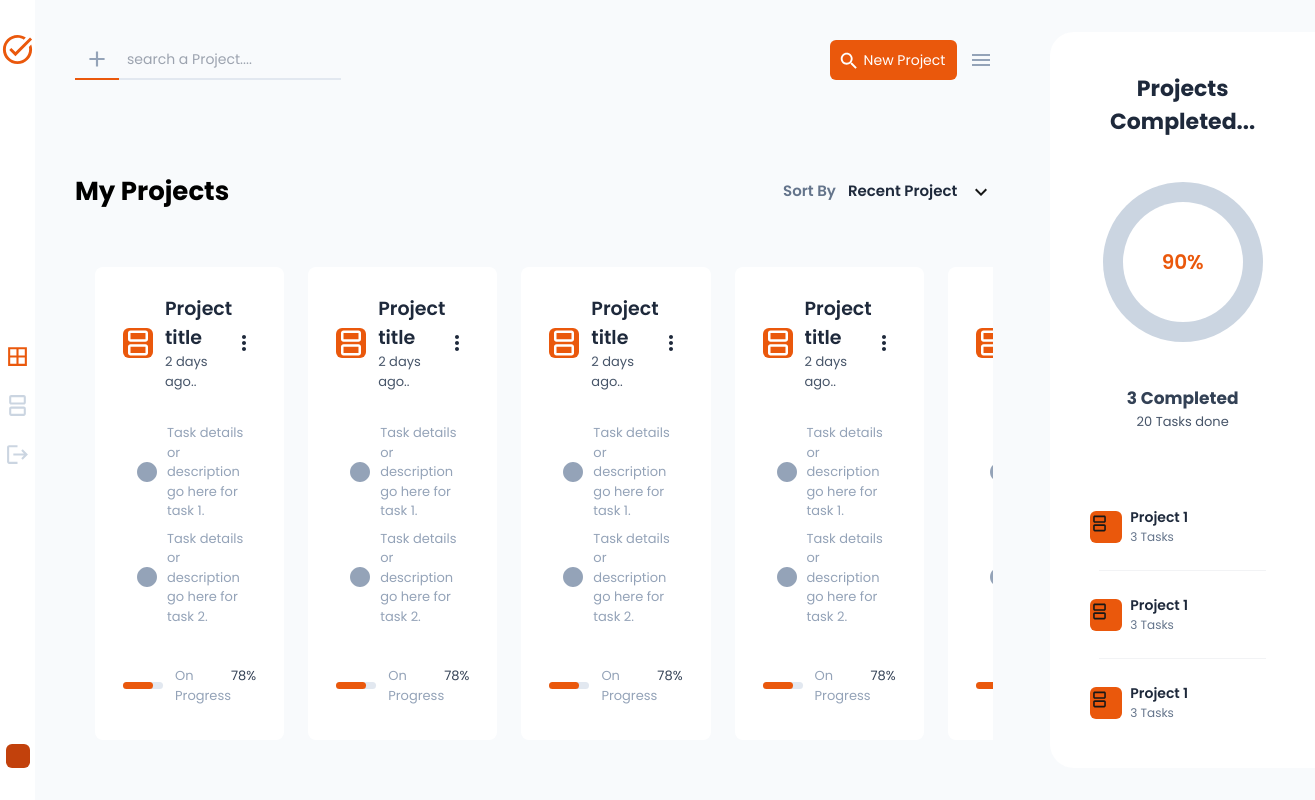
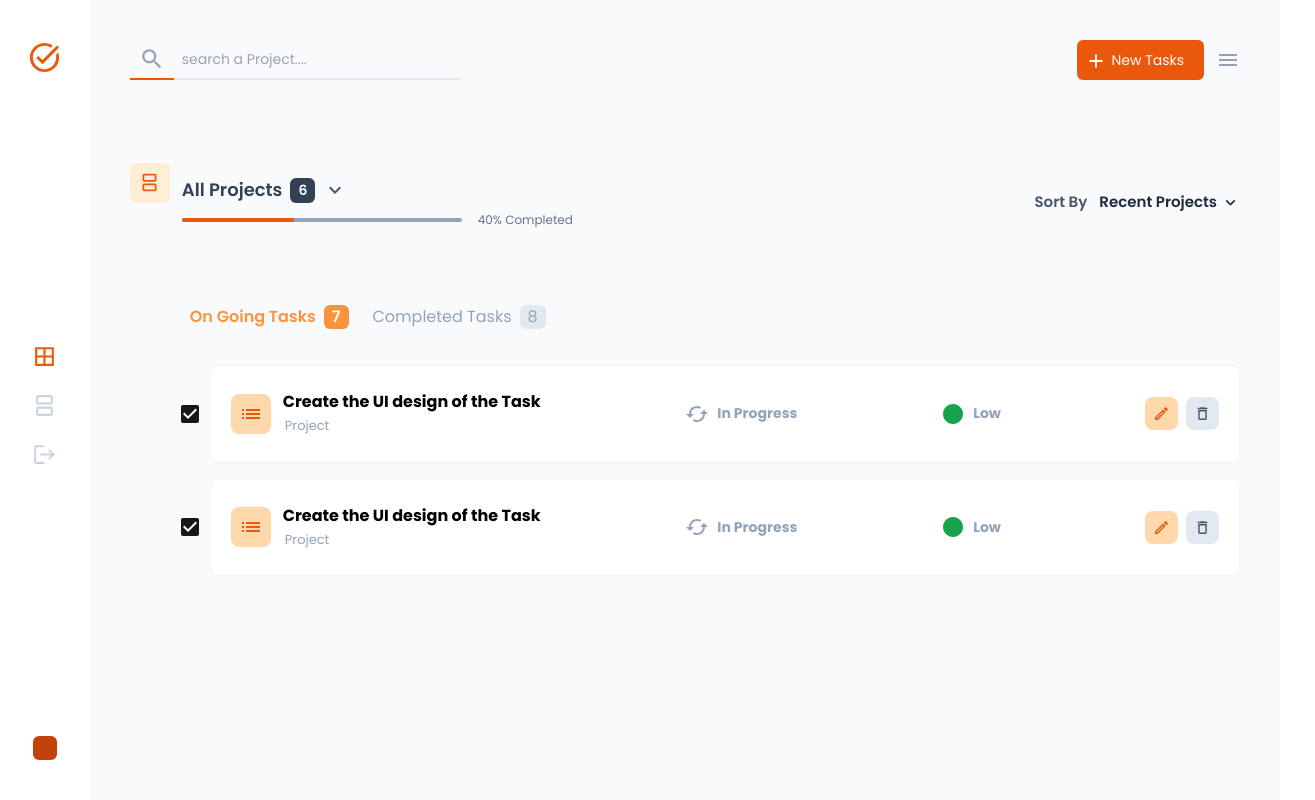
Before and after one commit to RdhYuGaan/ManageMate, a Next.js app: page / in a window 1280 px wide. Shown: the whole page, 1315 px wide, since content can reach past the window. Built offline with nearby package versions, Linux system fonts and the light colour scheme.

Commit message:
make responsice allTasks page

```diff
--- a/app/Pages/AllProjects/Components/ProjectHeader.tsx
+++ b/app/Pages/AllProjects/Components/ProjectHeader.tsx
@@ -46,7 +46,7 @@ function AddProjectsButton(){
                 <span className='max-sm:hidden'>New Project </span>
 
             </button>
-            <MenuIcon className="text-slate-400 h-9 cursor-pointer hidden max-sm:block" />
+            <MenuIcon className="text-slate-400 h-9 cursor-pointer hidden max-[940px]:block" />
         </div>
 
     );
--- a/app/Pages/AllTasks/Components/AllTasks.tsx
+++ b/app/Pages/AllTasks/Components/AllTasks.tsx
@@ -4,7 +4,7 @@ import TasksSubHeader from "./TasksSubHeader";
 
 function AllTasks() {
     return (
-        <div className="bg-slate-50 w-full p-10">
+        <div className="bg-slate-50 w-full p-10 max-sm:p-8 max-sm:py-9">
             <TasksHeader />
             <TasksSubHeader />
             <TasksList />
--- a/app/Pages/AllTasks/Components/TasksHeader.tsx
+++ b/app/Pages/AllTasks/Components/TasksHeader.tsx
@@ -1,6 +1,7 @@
 import SearchIcon from "@mui/icons-material/Search";
 import AddIcon from '@mui/icons-material/Add';
 import React from "react";
+import MenuIcon from '@mui/icons-material/Menu';
 
 function TaskHeader(){
     return (
@@ -39,15 +40,15 @@ function SearchBar(){
 
 function AddProjectButton(){
     return(
-        <button className='bg-orange-600 text-white px-2 pr-3 text-[14px] h-10 rounded-md flex gap-1 items-center'>
-            <AddIcon sx={{fontSize:'22px'}}
-            className='mt-[2px]' />
-            <span>New Tasks</span>
+        <div className="flex gap-3 items-center">
+            <button className='bg-orange-600 text-white px-2 pr-3 p-2 text-[14px] h-10 rounded-md flex gap-1 items-center'>
+                <AddIcon sx={{fontSize:'22px'}} className='mt-[2px]' />
+                <span className="max-sm:hidden pr-2">New Tasks</span>
 
-        </button>
+            </button>
+            <MenuIcon className="text-slate-400 h-9 cursor-pointer hidden max-sm:block" />
+        </div>
     );
-
-
 }
 
 
--- a/app/Pages/AllTasks/Components/TasksList.tsx
+++ b/app/Pages/AllTasks/Components/TasksList.tsx
@@ -9,7 +9,7 @@ import Checkbox from '@mui/icons-material/CheckBox';
 
 function TasksList() {
   return (
-    <div className="ml-12 mt-11 flex-col  flex gap-4  ">
+    <div className="ml-12 mt-11 max-sm:ml-0 flex-col  flex gap-4  ">
       <Tabs />
       <div className="flex flex-col gap-4">
         <SingleTask />
@@ -26,11 +26,11 @@ function Tabs() {
     <div className="flex items-center mt-8 ml-3 gap-6 mb-5 ">
       <div className="flex gap-2 text-orange-400 font-semibold">
         <span>On Going Tasks</span>
-        <span className="px-2 bg-orange-400 text-white rounded-md">7</span>
+        <span className="px-2 bg-orange-400 text-white rounded-md max-[420px]:hidden">7</span>
       </div>
       <div className="text-slate-400 flex gap-2 items-center">
         <span>Completed Tasks</span>
-        <span className="rounded-md bg-slate-200 px-2">8</span>
+        <span className="rounded-md bg-slate-200 px-2 max-[420px]:hidden ">8</span>
       </div>
     </div>
   );
@@ -40,7 +40,7 @@ function SingleTask() {
   return (
     <div className="flex gap-2 items-center">
       <Checkbox />
-      <div className="w-full bg-white rounded-lg border border-slate-100 flex gap-3 items-center justify-between p-5 py-6">
+      <div className="w-full bg-white rounded-lg border border-slate-100 flex gap-3 items-center justify-between p-5 py-6 max-sm:p-4">
         <div className="flex gap-3 items-center">
           <div>
             {/* wallet icon */}
@@ -50,7 +50,7 @@ function SingleTask() {
           </div>
           {/* walllet name */}
           <div className="flex flex-col">
-            <span className="font-bold text-black hover:text-orange-600 cursor-pointer">
+            <span className="font-bold text-black hover:text-orange-600 cursor-pointer max-sm:text-sm">
               Create the UI design of the Task
             </span>
             <div className="flex">
@@ -62,14 +62,14 @@ function SingleTask() {
         </div>
         {/* status */}
 
-        <div className='flex gap-36 font-bold items-center'>
+        <div className='flex gap-36 font-bold items-center max-[770px]:hidden'>
           <div className='flex gap-2 items-center'>
            <CachedIcon className="text-[24px] text-slate-400" />
            <span className='text-[14px] text-slate-400'>In Progress </span>
           </div>
 
         {/* priority */}
-          <div className='flex gap-2 items-center'>
+          <div className='flex gap-2 items-center max-[940px]:hidden'>
             <CircleIcon className="text-[10px] text-green-600" />
             <span className='text-slate-400 text-[14px]'>
                 Low
--- a/app/Pages/AllTasks/Components/TasksSubHeader.tsx
+++ b/app/Pages/AllTasks/Components/TasksSubHeader.tsx
@@ -12,18 +12,18 @@ function TasksSubHeader() {
 
 function MyProjectsText() {
     return (
-        <div className="flex items-center gap-3">
-            <div className="w-[40px] h-[40px] -mt-10 flex justify-center items-center bg-orange-100 rounded-md">
+        <div className="flex items-center max-sm:gap-2 gap-3">
+            <div className="w-[40px] h-[40px] -mt-10 flex justify-center items-center  bg-orange-100 rounded-md">
                 <SplitscreenIcon
                     sx={{ fontSize: "21px" }}
                     className="text-orange-600"
                 />
             </div>
-            <ul className="flex flex-col gap-[7px]">
+            <ul className="flex flex-col gap-[7px] max-sm:gap-[10px]">
                 <li className="text-[17px] gap-2 flex font-semibold items-center">
                     <div className="text-slate-700 flex gap-2 items-center">
                         <span className="text-lg">All Projects</span>
-                        <span className="bg-slate-700 text-white text-[14px] p-[2px] px-2 rounded-md">
+                        <span className="bg-slate-700 text-white text-[14px] p-[2px] px-2 rounded-md max-[420px]:hidden">
                             6
                         </span>
                     </div>
@@ -34,7 +34,9 @@ function MyProjectsText() {
                         <div className="text-[12px] h-[4px] w-[280px] bg-slate-400 rounded-md overflow-auto">
                             <div className="w-2/5 h-[100%] rounded-r-xl bg-orange-600"></div>
                         </div>
-                        <p className="text-[12px] ml-3 text-slate-500">40% Completed</p>
+                        <p className="text-[12px] ml-3 text-slate-500 max-sm:hidden">
+                            {" "}
+                            40% Completed</p>
                     </div>
                 </li>
             </ul>
@@ -44,7 +46,7 @@ function MyProjectsText() {
 
 function SortByButton() {
     return (
-        <div className="flex text-[15px] font-semibold gap-3">
+        <div className="flex text-[15px] max-sm:flex-col max-sm:gap-1 font-semibold gap-3">
             <span className="text-slate-600">Sort By</span>
             <div className="flex gap-1 items-center cursor-pointer">
                 <span className="text-slate-800">Recent Projects</span>
--- a/app/components/Slidebar.jsx
+++ b/app/components/Slidebar.jsx
@@ -7,7 +7,7 @@ import LogoutIcon from "@mui/icons-material/Logout";
 
 function  SlideBar() {
     return (
-        <div className="w-[60px] h-screen py-8 bg-white flex flex-col items-center justify-between max-sm:hidden">
+        <div className="w-[97px] h-screen py-10 bg-white flex flex-col items-center justify-between max-[940px]:hidden">
            < Logo />
            < Menu />
            < Profile />
--- a/app/page.tsx
+++ b/app/page.tsx
@@ -11,8 +11,8 @@ export default function Home() {
   return (
     <div className="flex w-full h-screen poppins ">
       <SlideBar />
-      <AllProjects />
-       {/* <AllTasks />  */}
+      {/* <AllProjects />    */}
+      <AllTasks />
 
     </div>
   );
```
